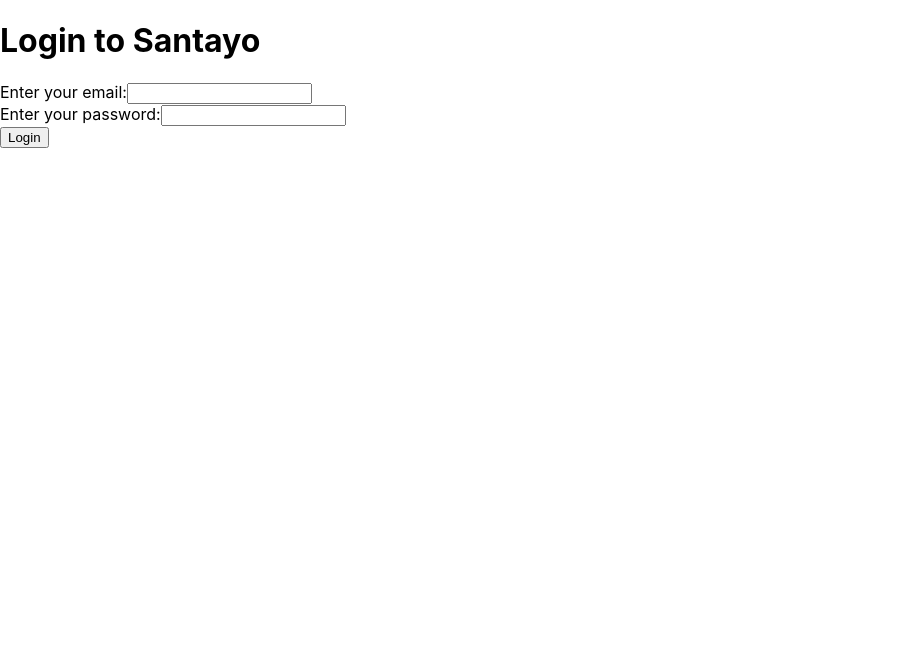
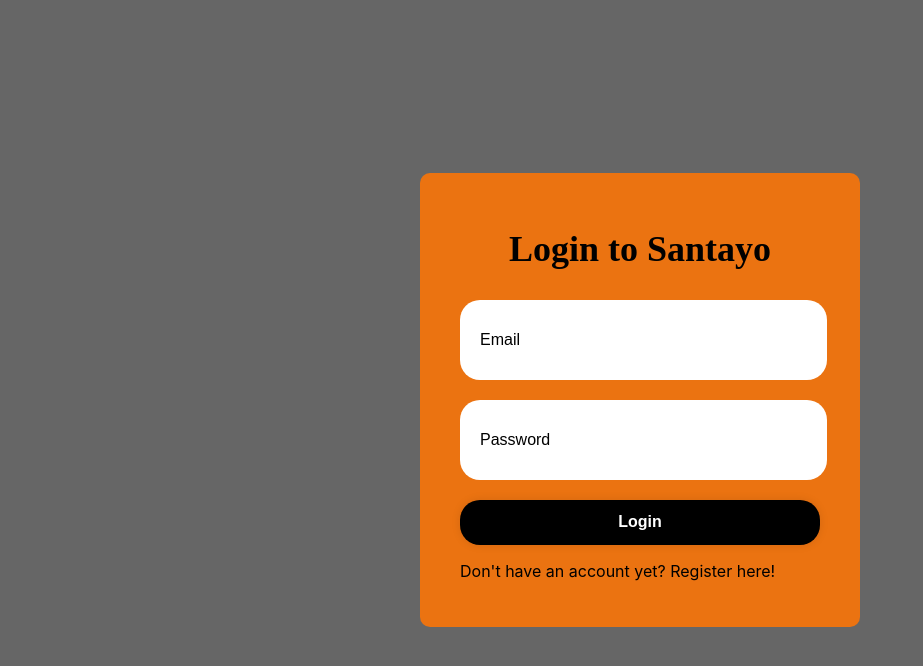
Before and after one commit to dyorgie/CSElectiveFinals, a React (Create React App) app in the folder finals/: page / in a window 1280 px wide. Shown: the top 666 px of the page, without its empty margins (0-923 px from the left). Built offline with nearby package versions, Linux system fonts and the light colour scheme.

Commit message:
added css to login page

```diff
--- a/finals/src/pages/Login.css
+++ b/finals/src/pages/Login.css
@@ -0,0 +1,71 @@
+.login-parent-container {
+  background-color: rgba(0, 0, 0, 0.6);
+  position: fixed;
+  top: 0;
+  right: 0;
+  left: 0;
+  bottom: 0;
+  display: flex;
+  align-items: center;
+  justify-content: center;
+  z-index: 4;
+}
+
+.login-parent-container h1 {
+  font-size: 36px;
+  text-align: center;
+  font-family: "Alice", serif;
+}
+
+.form-container {
+  position: relative;
+  background-color: rgba(235, 115, 17, 1);
+  border-radius: 10px;
+  border: 8px;
+  width: 360px;
+  padding: 30px 40px;
+  animation: "dropTop .3s linear";
+}
+
+.email-container {
+  position: relative;
+  width: 84%;
+  height: 40px;
+  margin: 30px 0;
+}
+
+.password-container {
+  position: relative;
+  width: 84%;
+  height: 40px;
+  margin: 60px 0;
+}
+
+.login-parent-container input {
+  width: 100%;
+  height: 100%;
+  border: none;
+  outline: none;
+  padding: 20px 45px 20px 20px;
+  font-size: 16px;
+  border-radius: 20px;
+  color: black;
+}
+
+.login-parent-container input::placeholder {
+  color: black;
+}
+
+.login-parent-container button {
+  width: 100%;
+  height: 45px;
+  background: black;
+  border: none;
+  outline: none;
+  border-radius: 20px;
+  box-shadow: 0 0 10px rgba(0, 0, 0, 0.1);
+  cursor: pointer;
+  font-size: 16px;
+  color: white;
+  font-weight: 700;
+}
--- a/finals/src/pages/Login.js
+++ b/finals/src/pages/Login.js
@@ -3,18 +3,17 @@
 export default function Login() {
   return (
     <>
-      <div className="parent-container">
+      <div className="login-parent-container">
         <form className="form-container">
           <h1 className="form-title">Login to Santayo</h1>
           <div className="email-container">
-            <label>Enter your email:</label>
-            <input type="email"></input>
+            <input type="email" placeholder="Email"></input>
           </div>
           <div className="password-container">
-            <label>Enter your password:</label>
-            <input type="password"></input>
+            <input type="password" placeholder="Password"></input>
           </div>
           <button>Login</button>
+          <p>Don't have an account yet? Register here!</p>
         </form>
       </div>
     </>
```
